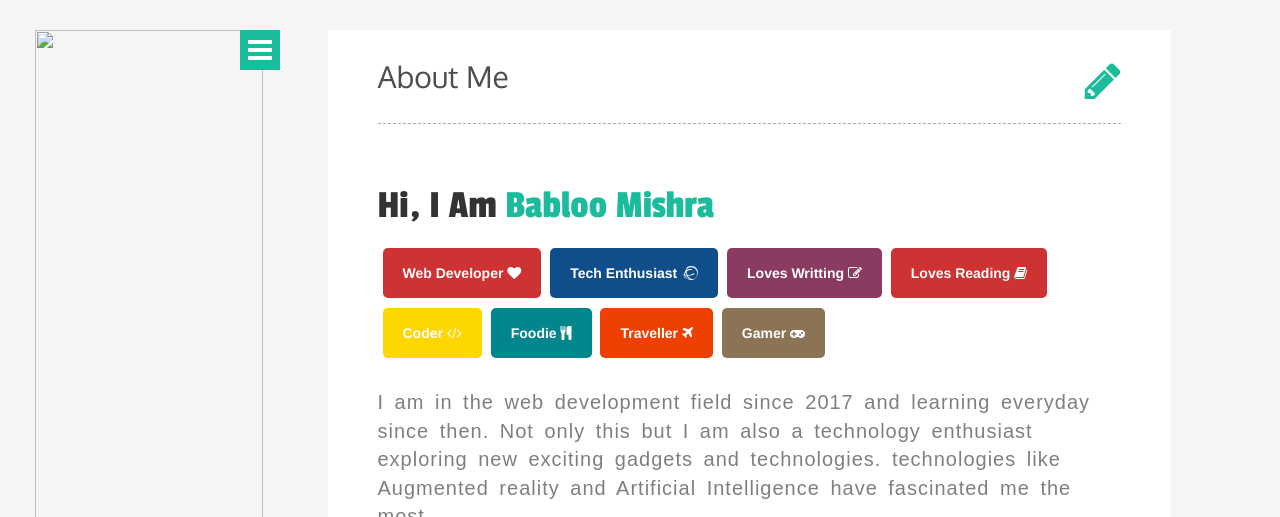
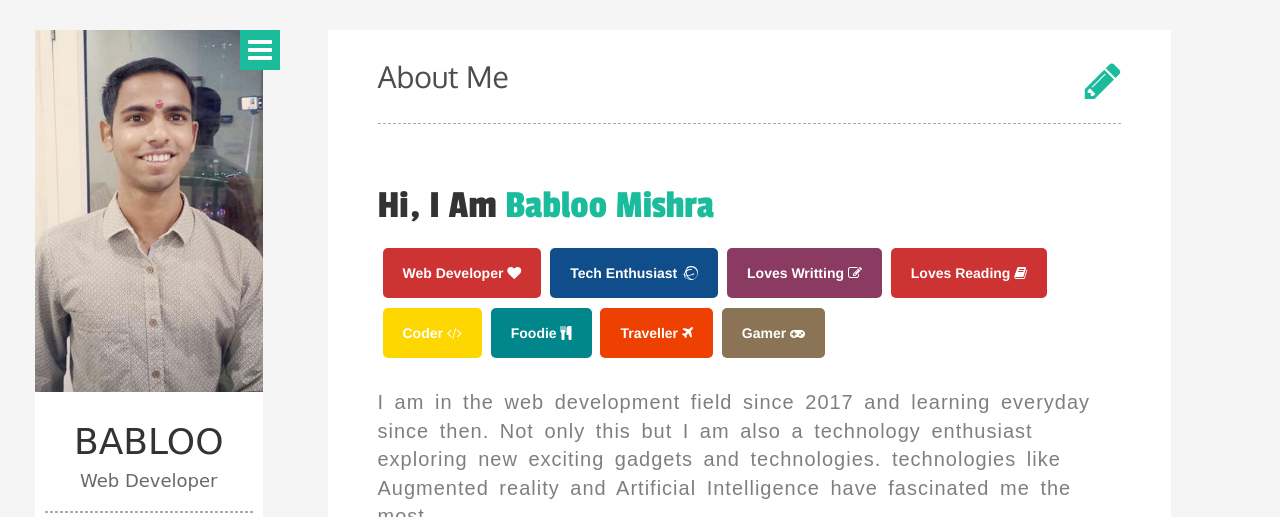
Before and after one commit to Babloo98/Babloo98.github.io, a plain HTML site: page index.html in a window 1280 px wide. Shown: the top 517 px of the page. Drawn offline with nearby package versions, Linux system fonts and the light colour scheme; a web font is replaced by a local one.

Commit message:
Update index.html

```diff
--- a/index.html
+++ b/index.html
@@ -33,7 +33,7 @@
 				<i class="fa fa-bars fa-2x" aria-hidden="true"></i>
 			</button>
 
-			<img src="images/mypic2.jpg" class="pic">
+			<img src="images/mypic2.jpeg" class="pic">
 
 			<div class="nav hid" id="hide">
 				<ul>
```
